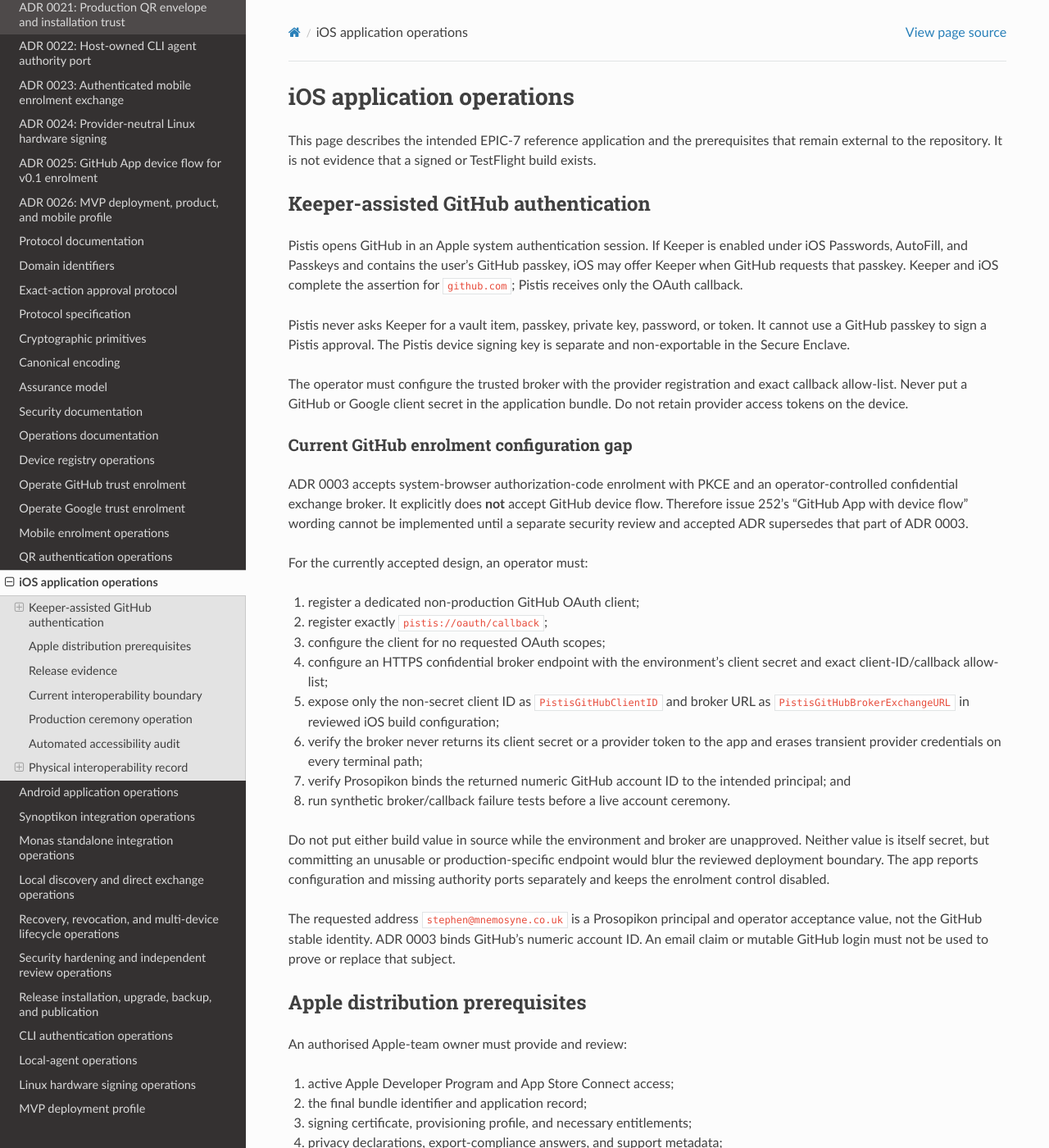
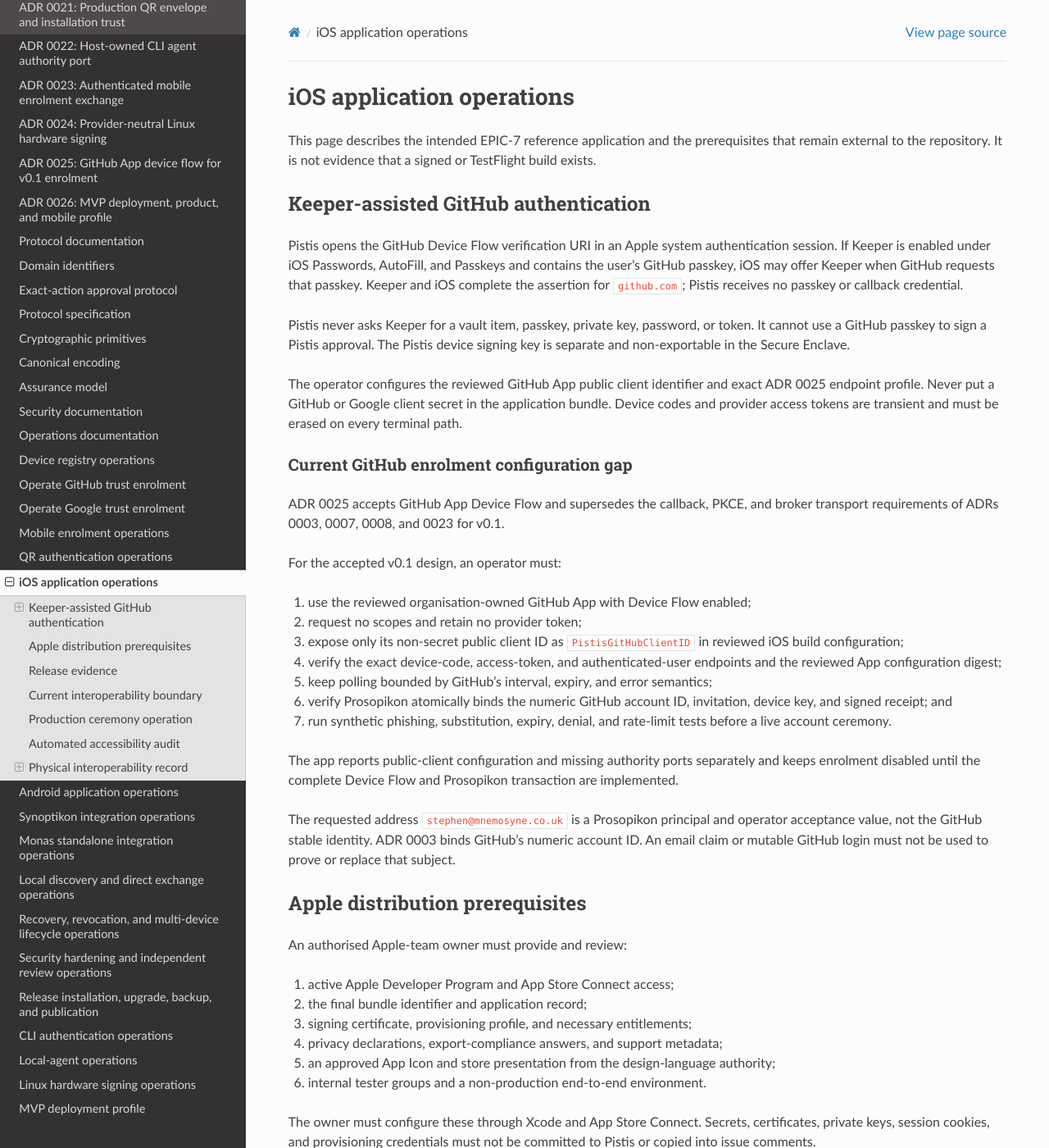
Before and after one commit to sagrudd/pistis, a Sphinx documentation site: the page built from docs/operations/ios.md, in a window 1280 px wide and 1400 px high. Shown: the whole window at 82% size. Built offline with Sphinx 7.4.7 and the Read the Docs theme 3.1.0, drawn with Linux system fonts in a browser that asks for light colours; the version number could not be read and is left out; some of the changed text lies outside the part shown.

Commit message:
Make Device Flow the governing MVP transport

```diff
--- a/docs/operations/ios.md
+++ b/docs/operations/ios.md
@@ -6,48 +6,43 @@
 
 ## Keeper-assisted GitHub authentication
 
-Pistis opens GitHub in an Apple system authentication session. If Keeper is
-enabled under iOS Passwords, AutoFill, and Passkeys and contains the user's
-GitHub passkey, iOS may offer Keeper when GitHub requests that passkey. Keeper
-and iOS complete the assertion for `github.com`; Pistis receives only the
-OAuth callback.
+Pistis opens the GitHub Device Flow verification URI in an Apple system
+authentication session. If Keeper is enabled under iOS Passwords, AutoFill,
+and Passkeys and contains the user's GitHub passkey, iOS may offer Keeper when
+GitHub requests that passkey. Keeper and iOS complete the assertion for
+`github.com`; Pistis receives no passkey or callback credential.
 
 Pistis never asks Keeper for a vault item, passkey, private key, password, or
 token. It cannot use a GitHub passkey to sign a Pistis approval. The Pistis
 device signing key is separate and non-exportable in the Secure Enclave.
 
-The operator must configure the trusted broker with the provider registration
-and exact callback allow-list. Never put a GitHub or Google client secret in
-the application bundle. Do not retain provider access tokens on the device.
+The operator configures the reviewed GitHub App public client identifier and
+exact ADR 0025 endpoint profile. Never put a GitHub or Google client secret in
+the application bundle. Device codes and provider access tokens are transient
+and must be erased on every terminal path.
 
 ### Current GitHub enrolment configuration gap
 
-ADR 0003 accepts system-browser authorization-code enrolment with PKCE and an
-operator-controlled confidential exchange broker. It explicitly does **not**
-accept GitHub device flow. Therefore issue 252's “GitHub App with device flow”
-wording cannot be implemented until a separate security review and accepted
-ADR supersedes that part of ADR 0003.
+ADR 0025 accepts GitHub App Device Flow and supersedes the callback, PKCE, and
+broker transport requirements of ADRs 0003, 0007, 0008, and 0023 for v0.1.
 
-For the currently accepted design, an operator must:
+For the accepted v0.1 design, an operator must:
 
-1. register a dedicated non-production GitHub OAuth client;
-2. register exactly `pistis://oauth/callback`;
-3. configure the client for no requested OAuth scopes;
-4. configure an HTTPS confidential broker endpoint with the environment's
-   client secret and exact client-ID/callback allow-list;
-5. expose only the non-secret client ID as `PistisGitHubClientID` and broker
-   URL as `PistisGitHubBrokerExchangeURL` in reviewed iOS build configuration;
-6. verify the broker never returns its client secret or a provider token to
-   the app and erases transient provider credentials on every terminal path;
-7. verify Prosopikon binds the returned numeric GitHub account ID to the
-   intended principal; and
-8. run synthetic broker/callback failure tests before a live account ceremony.
+1. use the reviewed organisation-owned GitHub App with Device Flow enabled;
+2. request no scopes and retain no provider token;
+3. expose only its non-secret public client ID as `PistisGitHubClientID` in
+   reviewed iOS build configuration;
+4. verify the exact device-code, access-token, and authenticated-user
+   endpoints and the reviewed App configuration digest;
+5. keep polling bounded by GitHub's interval, expiry, and error semantics;
+6. verify Prosopikon atomically binds the numeric GitHub account ID, invitation,
+   device key, and signed receipt; and
+7. run synthetic phishing, substitution, expiry, denial, and rate-limit tests
+   before a live account ceremony.
 
-Do not put either build value in source while the environment and broker are
-unapproved. Neither value is itself secret, but committing an unusable or
-production-specific endpoint would blur the reviewed deployment boundary.
-The app reports configuration and missing authority ports separately and keeps
-the enrolment control disabled.
+The app reports public-client configuration and missing authority ports
+separately and keeps enrolment disabled until the complete Device Flow and
+Prosopikon transaction are implemented.
 
 The requested address `stephen@mnemosyne.co.uk` is a Prosopikon principal and
 operator acceptance value, not the GitHub stable identity. ADR 0003 binds
@@ -97,19 +92,19 @@
 
 ## Production ceremony operation
 
-Complete GitHub enrolment in the iOS system browser before scanning. A
-successful authenticated broker callback must install one
-`AuthenticatedEnrollmentOutput`; operators must not sideload a trust record or
-copy a key from a QR code. The record is stored as
+Complete GitHub enrolment through the foreground Device Flow before scanning.
+The verified Prosopikon authority transaction must install one
+`AuthenticatedEnrollmentOutput`; operators must not sideload a trust record
+or copy a key from a QR code. The record is stored as
 `kSecAttrAccessibleWhenUnlockedThisDeviceOnly`, is not synchronizable, and is
 removed on explicit revocation. Replacement enrolment overwrites the complete
 record atomically.
 
-Until issue 318 lands across Prosopikon and Monas, the production broker
-implementation remains unavailable and enrolment must fail before Keychain
-mutation. A development fixture, copied JSON response, bare authority key, or
-TLS success is not an acceptable substitute for the signed authority receipt
-and its authenticated bootstrap proof.
+Until issues 252 and 318 land across Pistis, Prosopikon, and Monas, the
+production Device Flow remains unavailable and enrolment must fail before
+Keychain mutation. A development fixture, copied JSON response, bare authority
+key, provider poll success, or TLS success is not an acceptable substitute for
+the signed authority receipt and its authenticated bootstrap proof.
 
 On the Scan tab, all five readiness rows must be ready. Scan the Monas
 `PISTIS1` version-2 QR and compare the displayed audience, installation, local
```
Also changed, not shown: docs/adr/0025-github-app-device-flow-v0-1.md (+14 -5 lines), docs/adr/README.md (+3 -3 lines), docs/development/ios.md (+18 -23 lines), 5 other files.
